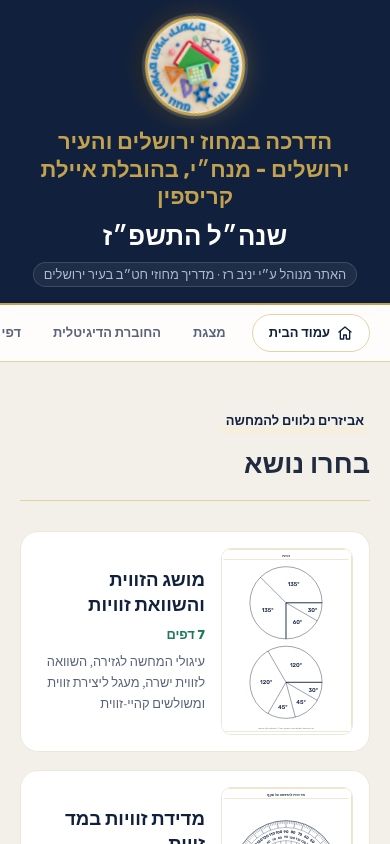
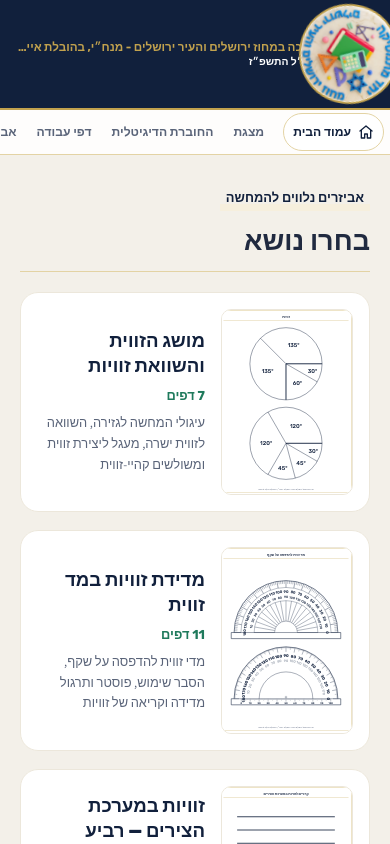
Before and after one commit to yanivmizrachiy/zaviyot-next-20260902-062445, a Next.js app: page /hamchashot in a window 390 px wide. Shown: the top 844 px of the page. Built offline with nearby package versions, Linux system fonts and the light colour scheme.

Commit message:
feat: make digital book the primary homepage experience

```diff
--- a/src/app/globals.css
+++ b/src/app/globals.css
@@ -4046,3 +4046,121 @@ main:has(.finale) + .footer {
     transition: none;
   }
 }
+
+/* === ZAVIYOT HOME V2 START === */
+/* הספר הוא המוצר הראשי: Header/Nav קומפקטיים, בלי Hero לפניו. */
+:root { --nav-h: 46px; }
+
+.topbar__inner {
+  --logo-s: 52px;
+  grid-template-columns: 52px minmax(0, 1fr) 52px;
+  min-height: 62px;
+  padding-block: 5px;
+  column-gap: 10px;
+}
+.topbar__text { gap: 1px; }
+.topbar__lead {
+  font-size: clamp(.82rem, .76rem + .22vw, .98rem);
+  line-height: 1.15;
+  white-space: nowrap;
+  overflow: hidden;
+  text-overflow: ellipsis;
+  max-width: min(78vw, 920px);
+}
+.topbar__year {
+  font-size: .74rem;
+  line-height: 1.1;
+}
+.topbar__credit {
+  font-size: .66rem;
+  line-height: 1.1;
+  padding: 0;
+  background: transparent;
+  border: 0;
+  color: var(--on-dark-soft);
+}
+.topbar__logo {
+  border-width: 2px;
+  box-shadow: none;
+}
+.sitenav__inner {
+  min-height: 46px;
+  justify-content: center;
+  gap: 2px;
+}
+.sitenav__link,
+.sitenav__home,
+.accnav__btn {
+  min-height: 38px !important;
+  padding: 5px 11px !important;
+  font-size: .82rem !important;
+}
+
+/* קורא כמעט-מסך-מלא כבר בכניסה. */
+.book-home {
+  background: #f3f6fa;
+  padding: 8px 0 14px;
+  border-bottom: 1px solid #e2e8f0;
+}
+.book-home .container--book {
+  width: 100%;
+  max-width: none;
+  padding-inline: 8px;
+}
+
+/* כל התוכן הוותיק נשמר אך מקבל משקל משני. */
+main > .hero { order: initial; }
+.hero__grid {
+  padding-block: 28px 32px;
+  gap: 24px;
+}
+.hero__title {
+  font-size: clamp(2rem, 1.5rem + 2.4vw, 3.25rem);
+}
+.section {
+  padding-block: 38px;
+}
+.section__head {
+  margin-bottom: 20px;
+  padding-bottom: 12px;
+}
+.jpan {
+  padding-block: 28px !important;
+}
+.book-home ~ .hero,
+.book-home ~ .jpan,
+.book-home ~ .section {
+  content-visibility: auto;
+  contain-intrinsic-size: 720px;
+}
+
+@media (max-width: 760px) {
+  .topbar__inner {
+    --logo-s: 42px;
+    grid-template-columns: 42px minmax(0,1fr);
+    min-height: 54px;
+    padding-block: 4px;
+  }
+  .topbar__logobox { grid-column: 1; }
+  .topbar__text { grid-column: 2; align-items: flex-start; text-align: right; }
+  .topbar__lead { font-size: .73rem; max-width: calc(100vw - 82px); }
+  .topbar__year { font-size: .65rem; }
+  .topbar__credit { display: none; }
+  .sitenav__inner {
+    min-height: 44px;
+    justify-content: flex-start;
+    padding-inline: 6px;
+  }
+  .sitenav__link,
+  .sitenav__home,
+  .accnav__btn {
+    min-height: 38px !important;
+    padding: 5px 9px !important;
+    font-size: .76rem !important;
+  }
+  .book-home { padding: 4px 0 8px; }
+  .book-home .container--book { padding-inline: 0; }
+  .section { padding-block: 28px; }
+  .hero__grid { padding-block: 24px; }
+}
+/* === ZAVIYOT HOME V2 END === */
```
Also changed, not shown: src/app/page.tsx (+2 -9 lines), src/components/WorksheetsBookletBook.tsx (+2 -5 lines), src/components/book/UnifiedBookReader.tsx (+13 -5 lines), src/components/book/unified-book-reader.css (+152 -0 lines).
